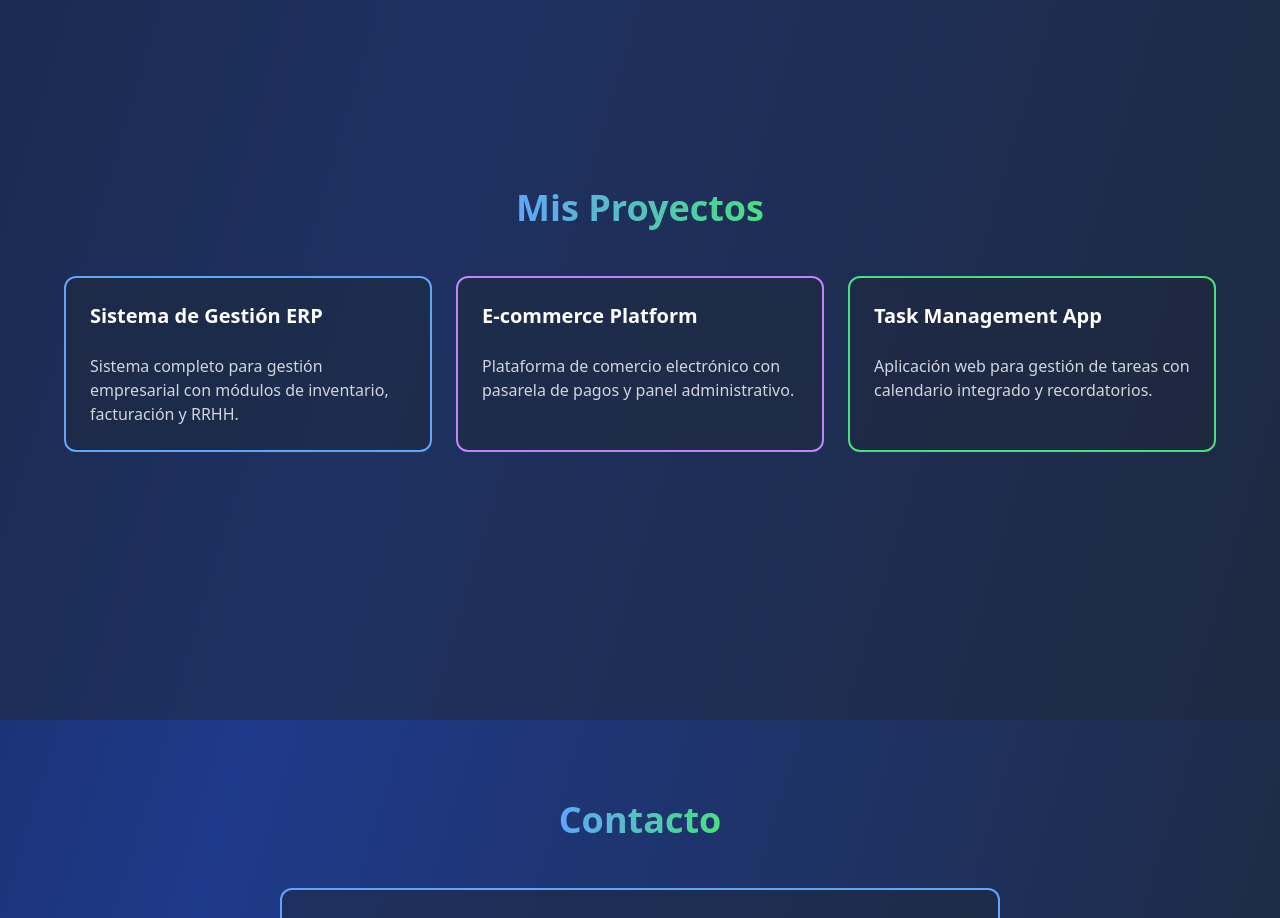
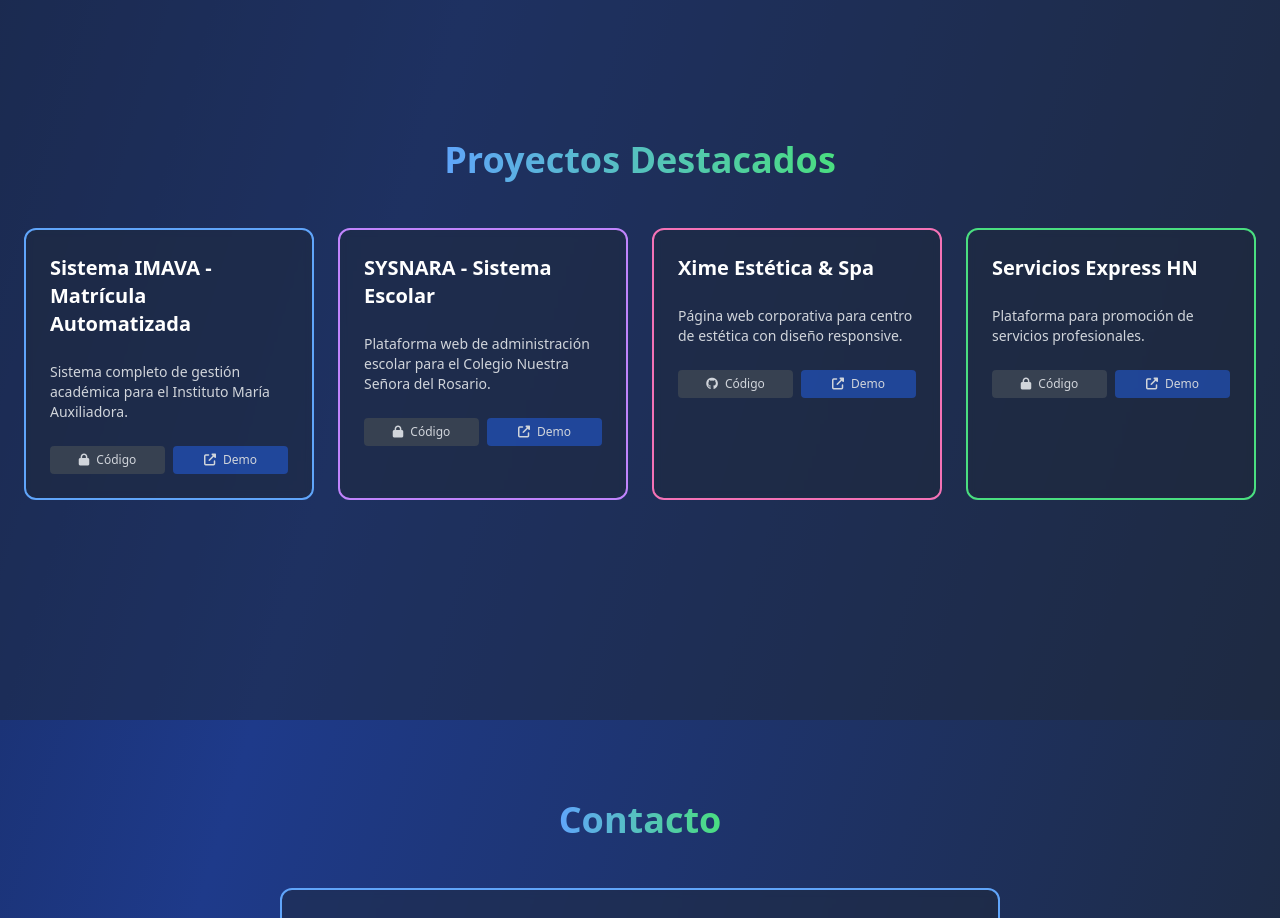
Before and after one commit to Gallardo09/Portfolio, a React (Create React App) app: page / in a window 1280 px wide. Shown: the part 2760-3678 px from the top of the page. Built offline with nearby package versions, Linux system fonts and the light colour scheme.

Commit message:
Actualización de Proyectos

```diff
--- a/package.json
+++ b/package.json
@@ -11,6 +11,8 @@
     "react-dom": "^19.1.1",
     "react-helmet": "^6.1.0",
     "react-scripts": "^5.0.1",
+    "sass": "^1.90.0",
+    "sweetalert2": "^11.22.4",
     "web-vitals": "^2.1.4"
   },
   "scripts": {
--- a/src/App.css
+++ b/src/App.css
@@ -1,3 +1,4 @@
+
 /* .App {
   text-align: center;
 }
--- a/src/App.js
+++ b/src/App.js
@@ -1,4 +1,7 @@
 import React, { useState, useEffect, useRef } from 'react';
+import Swal from 'sweetalert2';
+import 'sweetalert2/src/sweetalert2.scss';
+import 'sweetalert2/dist/sweetalert2.min.css';
 
 // Componente Card con efecto neón
 const NeonCard = ({ children, title, isSelected = false, onClick, color = "blue", className = "" }) => {
@@ -531,30 +534,59 @@ const skills = [
   const projects = [
     {
       id: 1,
-      title: "Sistema de Gestión ERP",
-      content: "Sistema completo para gestión empresarial con módulos de inventario, facturación y RRHH.",
+      title: "Sistema IMAVA - Matrícula Automatizada",
+      content: "Sistema completo de gestión académica para el Instituto María Auxiliadora.",
       color: "blue",
-      technologies: ["React", ".NET Core", "SQL Server"],
+      technologies: ["Windows Forms", "C#", "SQL Server", "Reporting Services"],
       year: "2023",
-      link: "#"
+      github: null,
+      features: [
+        "Matrícula automatizada",
+        "Gestión de calificaciones",
+        "Reportes institucionales"
+      ]
     },
     {
       id: 2,
-      title: "E-commerce Platform",
-      content: "Plataforma de comercio electrónico con pasarela de pagos y panel administrativo.",
+      title: "SYSNARA - Sistema Escolar",
+      content: "Plataforma web de administración escolar para el Colegio Nuestra Señora del Rosario.",
       color: "purple",
-      technologies: ["Angular", "Node.js", "MongoDB"],
-      year: "2022",
-      link: "#"
+      technologies: [".NET Core 8", "SQL Server", "Bootstrap", "JavaScript"],
+      year: "2024",
+      github: null,
+      features: [
+        "Módulos académicos",
+        "Integración FastReport",
+        "UI moderna"
+      ]
     },
     {
       id: 3,
-      title: "Task Management App",
-      content: "Aplicación web para gestión de tareas con calendario integrado y recordatorios.",
+      title: "Xime Estética & Spa",
+      content: "Página web corporativa para centro de estética con diseño responsive.",
+      color: "pink",
+      technologies: ["React", "TailwindCSS", "PostgreSQL"],
+      year: "2023",
+      github: "https://github.com/tu-usuario/xime-estetica",
+      features: [
+        "Presentación de servicios",
+        "Diseño responsive",
+        "Gestión de contenidos"
+      ]
+    },
+    {
+      id: 4,
+      title: "Servicios Express HN",
+      content: "Plataforma para promoción de servicios profesionales.",
       color: "green",
-      technologies: ["React", "Firebase"],
-      year: "2021",
-      link: "#"
+      technologies: ["React", ".NET Core", "SQL Server", "Azure"],
+      year: "2024",
+      github: null,
+      features: [
+        "Conexión proveedores-clientes",
+        "Sistema de valoraciones",
+        "Panel administrativo"
+      ]
     }
   ];
 
@@ -664,13 +696,14 @@ const skills = [
               {/* Botones */}
               <div className="flex flex-col sm:flex-row justify-center lg:justify-start gap-4 mb-8">
               <a
-                  href="#contact"
+                href="/documents/CV_Darbin_José_Gallardo_Quintero_2025.pdf"
+                download="CV_Darbin_Gallardo.pdf"
                 className="px-6 lg:px-8 py-3 bg-gradient-to-r from-blue-600 to-blue-500 hover:from-blue-500 hover:to-blue-400 rounded-lg font-semibold transition-all duration-300 hover:scale-105 hover:shadow-lg hover:shadow-blue-500/25"
               >
                 Descargar CV
               </a>
                 <a
-                  href="#projects"
+                  href="#contact"
                   className="px-6 lg:px-8 py-3 border-2 border-blue-400 hover:bg-blue-900/30 rounded-lg font-semibold transition-all duration-300 hover:scale-105 hover:shadow-lg hover:shadow-blue-400/25"
                 >
                   Contáctame
@@ -685,7 +718,7 @@ const skills = [
                 <a href="https://github.com/Gallardo09" className="text-2xl text-gray-400 hover:text-blue-400 transition-colors duration-300">
                   <i className="fab fa-github"></i>
                 </a>
-                <a href="https://wa.me/50497824537?text=Hola%2C%20estoy%20interesado%20en%20tus%20servicios" className="text-2xl text-gray-400 hover:text-green-400 transition-colors duration-300">
+                <a href="https://wa.me/50496546889?text=Hola%2C%20estoy%20interesado%20en%20tus%20servicios" className="text-2xl text-gray-400 hover:text-green-400 transition-colors duration-300">
                   <i className="fab fa-whatsapp"></i>
                 </a>
               </div>
@@ -762,11 +795,11 @@ const skills = [
       <div className="container mx-auto px-4 sm:px-6">
         <h2 className="text-3xl sm:text-4xl font-bold mb-12 text-center">
           <span className="bg-gradient-to-r from-blue-400 to-green-400 bg-clip-text text-transparent">
-              Mis Proyectos
+            Proyectos Destacados
           </span>
         </h2>
 
-          <div className="grid grid-cols-1 lg:grid-cols-3 gap-6 max-w-6xl mx-auto">
+        <div className="grid grid-cols-1 md:grid-cols-2 lg:grid-cols-4 gap-6 max-w-7xl mx-auto">
           {projects.map((project) => (
             <NeonCard
               key={project.id}
@@ -774,33 +807,85 @@ const skills = [
               color={project.color}
               isSelected={selectedProject === project.id}
               onClick={() => setSelectedProject(selectedProject === project.id ? null : project.id)}
+              className="h-full flex flex-col"
             >
-                <p className="text-gray-300">{project.content}</p>
+              <div className="flex-grow">
+                <p className="text-gray-300 mb-3 text-sm">{project.content}</p>
+
                 {selectedProject === project.id && (
-                  <div className="mt-4 pt-4 border-t border-white/10 space-y-3">
-                    <div className="flex justify-between text-sm">
-                      <span className="text-blue-300">Tecnologías:</span>
-                      <span className="text-right">{project.technologies.join(", ")}</span>
+                  <div className="mt-2 pt-2 border-t border-white/10 space-y-2">
+                    <div>
+                      <h4 className="text-blue-300 text-xs font-medium mb-1">Tecnologías:</h4>
+                      <div className="flex flex-wrap gap-1 mb-2">
+                        {project.technologies.map((tech, idx) => (
+                          <span key={idx} className="px-2 py-0.5 bg-slate-700/50 rounded text-xs">
+                            {tech}
+                          </span>
+                        ))}
                       </div>
-                    <div className="flex justify-between text-sm">
+                    </div>
+
+                    <div className="flex justify-between text-xs">
                       <span className="text-blue-300">Año:</span>
                       <span>{project.year}</span>
                     </div>
+
+                    <div>
+                      <h4 className="text-blue-300 text-xs font-medium mb-1">Características:</h4>
+                      <ul className="list-disc list-inside text-xs space-y-0.5">
+                        {project.features.map((feature, idx) => (
+                          <li key={idx}>{feature}</li>
+                        ))}
+                      </ul>
+                    </div>
+                  </div>
+                )}
+              </div>
+
+              <div className="mt-auto pt-3 flex justify-between gap-2">
+                {project.github ? (
                   <a
-                      href={project.link}
-                      className="block mt-4 px-4 py-2 bg-blue-600/50 hover:bg-blue-600 rounded-lg text-center text-sm transition-colors duration-300"
+                    href={project.github}
                     target="_blank"
                     rel="noopener noreferrer"
+                    className="flex-1 px-3 py-1.5 bg-gray-700 hover:bg-gray-600 rounded text-xs text-center transition-colors"
+                    onClick={(e) => e.stopPropagation()}
                   >
-                      Ver Detalles
+                    <i className="fab fa-github mr-1"></i> Código
                   </a>
+                ) : (
+                  <button
+                    onClick={(e) => {
+                      e.stopPropagation();
+                      Swal.fire({
+                        title: 'Disponibilidad del Código',
+                        html: `Por políticas de la empresa cliente, <strong>${project.title}</strong> fue desarrollado localmente en sus instalaciones y no está disponible en repositorios públicos.`,
+                        icon: 'info',
+                        confirmButtonText: 'Entendido',
+                        background: '#1e293b',
+                        color: '#f8fafc',
+                        confirmButtonColor: '#3b82f6'
+                      });
+                    }}
+                    className="flex-1 px-3 py-1.5 bg-gray-700 hover:bg-gray-600 rounded text-xs text-center transition-colors"
+                  >
+                    <i className="fas fa-lock mr-1"></i> Código
+                  </button>
+                )}
+
+                <button
+                  className="flex-1 px-3 py-1.5 bg-blue-600/50 hover:bg-blue-600 rounded text-xs text-center transition-colors"
+                  onClick={(e) => e.stopPropagation()}
+                >
+                  <i className="fas fa-external-link-alt mr-1"></i> Demo
+                </button>
               </div>
-                )}
             </NeonCard>
           ))}
         </div>
       </div>
     </section>
+
 
       {/* Contact Section */}
       <section id="contact" className="min-h-screen flex items-center justify-center py-20">
```
Also changed, not shown: 2 other files (tests, documents, lock files or other folders). Lines whose indentation alone changed are shown as unchanged.
